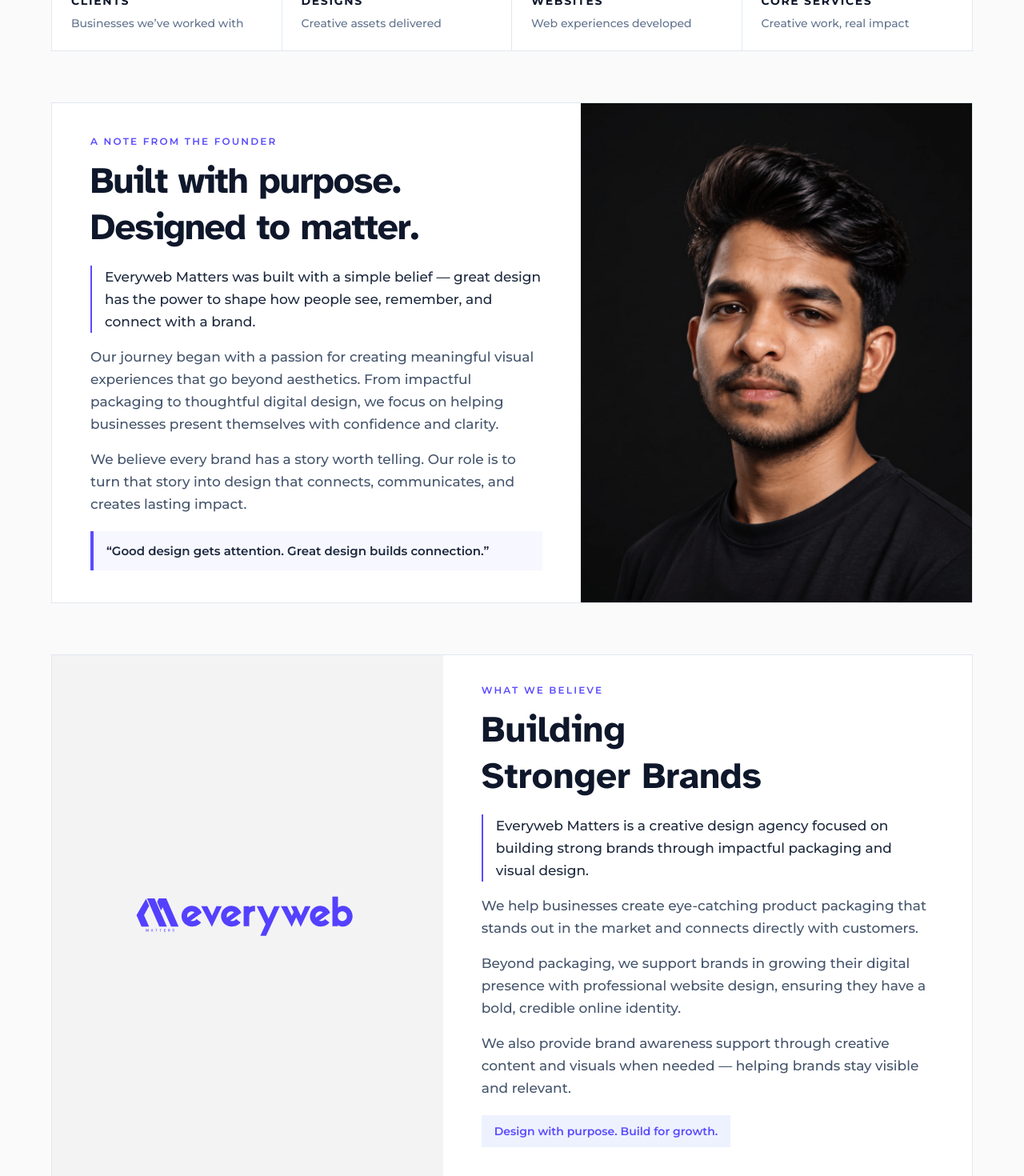
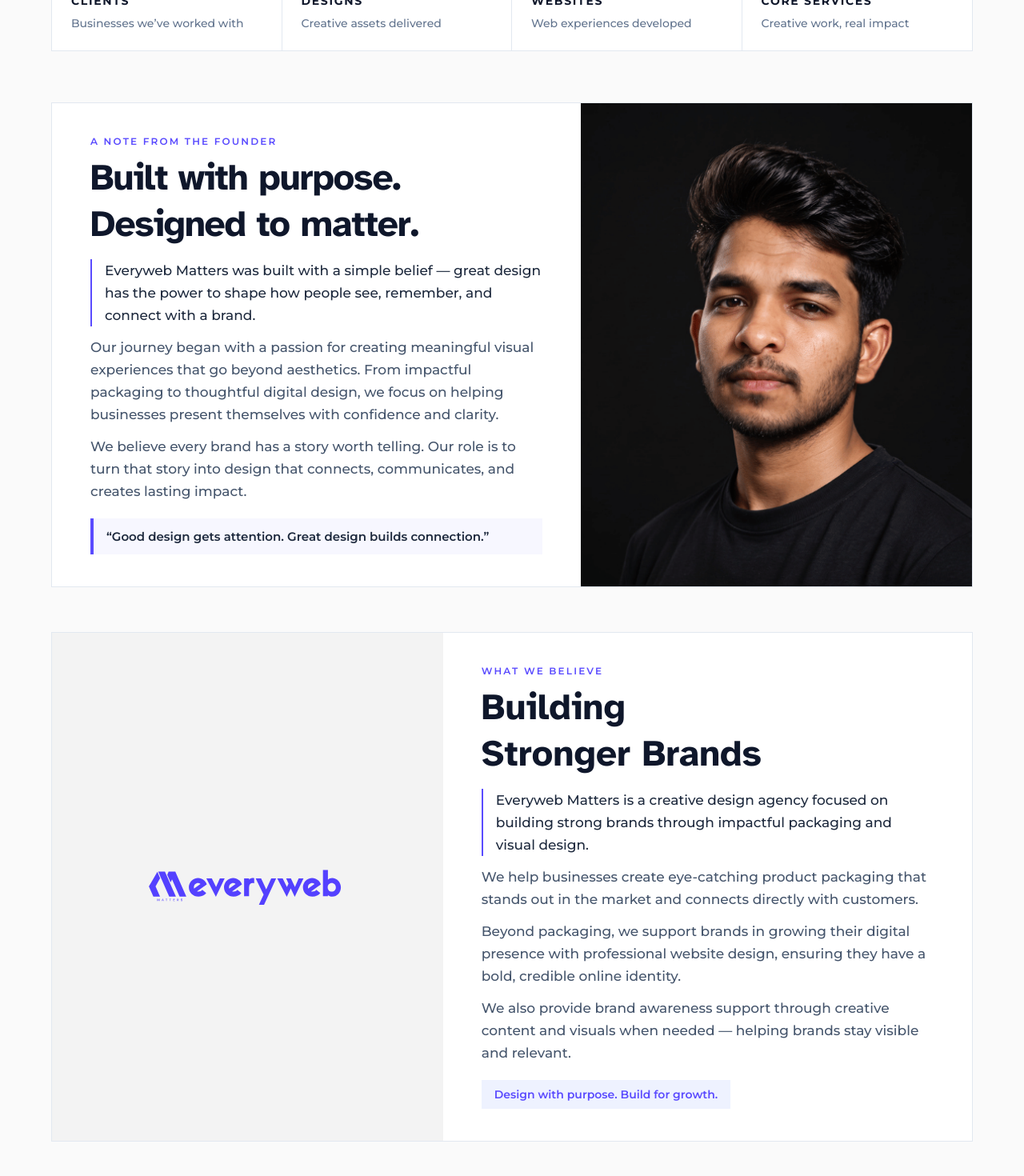
Before and after one commit to Gokulrajcse1/everyweb-frontend, a Next.js app: page /about in a window 1280 px wide. Shown: the part 680-2150 px from the top of the page at 80% size. Built offline with nearby package versions, Linux system fonts and the light colour scheme.

Commit message:
grid boxes height reduced --app/about/page.tsx

```diff
--- a/app/about/page.tsx
+++ b/app/about/page.tsx
@@ -3,6 +3,7 @@
 import Image from "next/image";
 import Link from "next/link";
 import { useRouter } from "next/navigation";
+import { motion } from "framer-motion";
 
 const stats = [
   {
@@ -78,16 +79,24 @@ export default function AboutPage() {
           </div>
         </section>
 
-        {/* STATS */}
+        {/* STATS SECTION - WITH DRAG & LIGHT PINK HOVER ANIMATION */}
         <section className="mb-12 sm:mb-14 lg:mb-16">
           <div className="grid grid-cols-1 overflow-hidden border border-slate-200 bg-white sm:grid-cols-2 lg:grid-cols-4">
             {stats.map((stat, index) => (
-              <div
+              <motion.div
                 key={stat.title}
+                drag
+                dragConstraints={{ left: 0, right: 0, top: 0, bottom: 0 }}
+                dragElastic={0.2}
+                whileHover={{
+                  scale: 1.02,
+                  backgroundColor: "#fdf2f8", // Light Pink
+                }}
+                whileTap={{ scale: 0.98 }}
+                transition={{ type: "spring", stiffness: 300, damping: 20 }}
                 className={`
-                  px-6 py-6
-                  sm:px-7 sm:py-7
-                  lg:px-6 lg:py-6
+                  cursor-grab active:cursor-grabbing px-6 py-6 sm:px-7 sm:py-7 lg:px-6 lg:py-6
+                  transition-colors duration-300
                   ${
                     index !== 3
                       ? "border-b border-slate-200 sm:border-b-0 sm:border-r"
@@ -107,32 +116,29 @@ export default function AboutPage() {
                 <p className="mt-2 text-xs leading-5 text-slate-500 sm:text-sm">
                   {stat.description}
                 </p>
-              </div>
+              </motion.div>
             ))}
           </div>
         </section>
 
-        {/* =========================================
-            FOUNDER NOTE
-        ========================================== */}
-        <section className="mb-12 overflow-hidden border border-slate-200 bg-white sm:mb-14 lg:mb-16">
+        {/* FOUNDER NOTE - BOX 1 */}
+        <section className="mb-10 overflow-hidden border border-slate-200 bg-white sm:mb-12 lg:mb-14">
           <div className="grid grid-cols-1 lg:grid-cols-[1.15fr_0.85fr]">
 
             {/* FOUNDER NOTE - LEFT */}
-            <div className="px-6 py-8 sm:px-8 sm:py-9 lg:px-12 lg:py-10">
-
+            <div className="flex flex-col justify-between px-6 py-6 sm:px-8 sm:py-8 lg:px-12 lg:py-10">
+              <div>
                 <p className="text-xs font-semibold uppercase tracking-[0.18em] text-[#5a4bff]">
                   A Note from the Founder
                 </p>
 
-              <h2 className="mt-3 max-w-3xl text-3xl font-bold leading-tight tracking-tight text-slate-900 sm:text-4xl lg:text-[46px]">
+                <h2 className="mt-2 max-w-3xl text-3xl font-bold leading-tight tracking-tight text-slate-900 sm:text-4xl lg:text-[46px]">
                   Built with purpose.
                   <br />
                   Designed to matter.
                 </h2>
 
-              <div className="mt-5 max-w-3xl space-y-4 text-base leading-7 text-slate-600 sm:text-[17px] sm:leading-7">
-
+                <div className="mt-4 max-w-3xl space-y-3 text-base leading-6 text-slate-600 sm:text-[17px] sm:leading-7">
                   <p className="border-l-2 border-[#5a4bff] pl-4 font-medium text-slate-800">
                     Everyweb Matters was built with a simple belief — great
                     design has the power to shape how people see, remember, and
@@ -152,99 +158,86 @@ export default function AboutPage() {
                     and creates lasting impact.
                   </p>
                 </div>
+              </div>
 
               {/* QUOTE */}
-              <div className="mt-5 border-l-4 border-[#5a4bff] bg-[#f7f7ff] px-4 py-3.5">
+              <div className="mt-5 border-l-4 border-[#5a4bff] bg-[#f7f7ff] px-4 py-3">
                 <p className="text-sm font-semibold text-slate-800 sm:text-[15px]">
                   “Good design gets attention. Great design builds connection.”
                 </p>
               </div>
-
             </div>
 
             {/* FOUNDER PHOTO */}
-            <div className="overflow-hidden bg-black">
+            <div className="relative min-h-[320px] w-full overflow-hidden bg-black lg:min-h-full">
               <Image
                 src="/Founder&CreativeDirector.png"
                 alt="Founder and Creative Director of Everyweb Matters"
-                width={600}
-                height={600}
+                fill
                 priority
-                className="founder-photo h-full w-full object-cover"
+                sizes="(max-width: 1024px) 100vw, 45vw"
+                className="object-cover object-center"
               />
             </div>
 
           </div>
         </section>
 
-        {/* =========================================
-            BUILDING STRONGER BRANDS
-        ========================================== */}
-        <section className="mb-12 overflow-hidden border border-slate-200 bg-white sm:mb-14 lg:mb-16">
+        {/* BUILDING STRONGER BRANDS - BOX 2 (MATCHED HEIGHT WITH BOX 1) */}
+        <section className="mb-10 overflow-hidden border border-slate-200 bg-white sm:mb-12 lg:mb-14">
           <div className="grid grid-cols-1 lg:grid-cols-[0.85fr_1.15fr]">
 
             {/* LEFT VISUAL */}
-            <div className="flex min-h-64 items-center justify-center bg-[#f3f3f3] px-8 py-8 sm:min-h-72 sm:py-9 lg:min-h-80 lg:px-10 lg:py-8">
+            <div className="flex items-center justify-center bg-[#f3f3f3] p-8 min-h-[320px] lg:min-h-full">
               <Image
                 src="/EM logo.svg"
                 alt="Everyweb Matters Logo"
                 width={420}
                 height={160}
-                className="
-                  h-auto
-                  w-56
-                  object-contain
-                  sm:w-64
-                  lg:w-72
-                "
+                className="h-auto w-52 object-contain sm:w-60 lg:w-64"
               />
             </div>
 
             {/* RIGHT CONTENT */}
-            <div className="flex flex-col justify-center px-6 py-8 sm:px-8 sm:py-9 lg:px-12 lg:py-9">
+            <div className="flex flex-col justify-between px-6 py-6 sm:px-8 sm:py-8 lg:px-12 lg:py-10">
 
+              <div>
                 <p className="text-xs font-semibold uppercase tracking-[0.18em] text-[#5a4bff]">
                   What We Believe
                 </p>
 
-              <h2 className="mt-3 text-3xl font-bold leading-tight text-slate-900 sm:text-4xl lg:text-[46px]">
+                <h2 className="mt-2 text-3xl font-bold leading-tight text-slate-900 sm:text-4xl lg:text-[46px]">
                   Building
                   <br className="hidden sm:block" />
                   Stronger Brands
                 </h2>
 
-              <div className="mt-5 space-y-4 text-base leading-7 text-slate-600 sm:text-[17px] sm:leading-7">
-
+                <div className="mt-4 max-w-3xl space-y-3 text-base leading-6 text-slate-600 sm:text-[17px] sm:leading-7">
                   <p className="border-l-2 border-[#5a4bff] pl-4 font-medium text-slate-800">
                     Everyweb Matters is a creative design agency focused on
-                  building strong brands through impactful packaging and
-                  visual design.
+                    building strong brands through impactful packaging and visual design.
                   </p>
 
                   <p>
-                  We help businesses create eye-catching product packaging
-                  that stands out in the market and connects directly with
-                  customers.
+                    We help businesses create eye-catching product packaging that stands out in the market and connects directly with customers.
                   </p>
 
                   <p>
-                  Beyond packaging, we support brands in growing their digital
-                  presence with professional website design, ensuring they
-                  have a bold, credible online identity.
+                    Beyond packaging, we support brands in growing their digital presence with professional website design, ensuring they have a bold, credible online identity.
                   </p>
 
                   <p>
-                  We also provide brand awareness support through creative
-                  content and visuals when needed — helping brands stay
-                  visible and relevant.
+                    We also provide brand awareness support through creative content and visuals when needed — helping brands stay visible and relevant.
                   </p>
                 </div>
+              </div>
 
-              <div className="mt-5 inline-block w-fit bg-indigo-50 px-4 py-2.5 text-sm font-semibold text-[#5a4bff]">
+              <div className="mt-5 inline-block w-fit bg-indigo-50 px-4 py-2 text-sm font-semibold text-[#5a4bff]">
                 Design with purpose. Build for growth.
               </div>
 
             </div>
+
           </div>
         </section>
 
```
Lines whose indentation alone changed are shown as unchanged.
